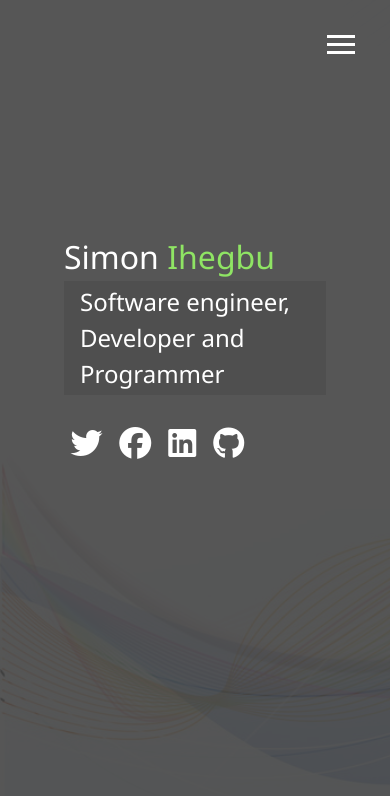
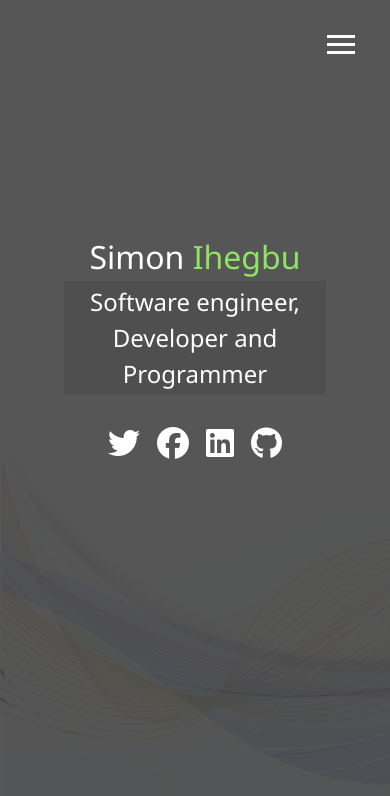
Before and after one commit to simonschamp/my_portfolio, a website: page dist/index.html in a window 390 px wide. Drawn offline with Linux system fonts and the light colour scheme.

Commit message:
Made menu and overlay responsive, added media queries

```diff
--- a/SCSS/_config.scss
+++ b/SCSS/_config.scss
@@ -27,3 +27,30 @@
     }
   }
 }
+//Mixins for Media query, different sizes
+
+//Media query  below 500px
+@mixin screenSm {
+  @media screen and (max-width: 500px) {
+    @content;
+  }
+}
+
+//Media query  below 768px
+@mixin screenMd {
+  @media screen and (max-width: 768px) {
+    @content;
+  }
+}
+//Media query  in range 769px - 1170px
+@mixin screenLg {
+  @media screen and (min-width: 769px) and (max-width: 1170px) {
+    @content;
+  }
+}
+//Media query  above 1170px
+@mixin screenXl {
+  @media screen and (min-width: 1171px) {
+    @content;
+  }
+}
--- /dev/null
+++ b/SCSS/_mobile.scss
@@ -0,0 +1,54 @@
+//Big Screens
+@include screenXl {
+}
+
+//Desktops/Laptos
+@include screenLg {
+}
+
+//Tablets/small laptops
+@include screenMd {
+  main {
+    align-items: center;
+    text-align: center;
+
+    .large-heading {
+      line-height: 1;
+      margin-bottom: 1rem;
+    }
+  }
+  ul.menu-nav,
+  div.menu-branding {
+    float: none;
+    width: 100%;
+    min-height: 0;
+
+    &.show {
+      transform: translate3d(0, 0, 0);
+    }
+  }
+
+  .menu-nav {
+    height: 75vh;
+    transform: translate3d(-100%, 0, 0);
+    font-size: 20px;
+  }
+
+  .menu-branding {
+    height: 25vh;
+    transform: translate3d(100%, 0, 0);
+
+    .portrait {
+      background: url("../img/portrait4.jpg");
+      width: 150px;
+      height: 150px;
+    }
+  }
+}
+
+//Smartphones
+@include screenSm {
+  main#home h1 {
+    margin-top: 10vh;
+  }
+}
--- a/SCSS/main.scss
+++ b/SCSS/main.scss
@@ -1,5 +1,6 @@
 @import "config";
 @import "menu";
+@import "mobile";
 
 * {
   box-sizing: border-box;
```
Also changed, not shown: dist/css/main.css, dist/index.html.
